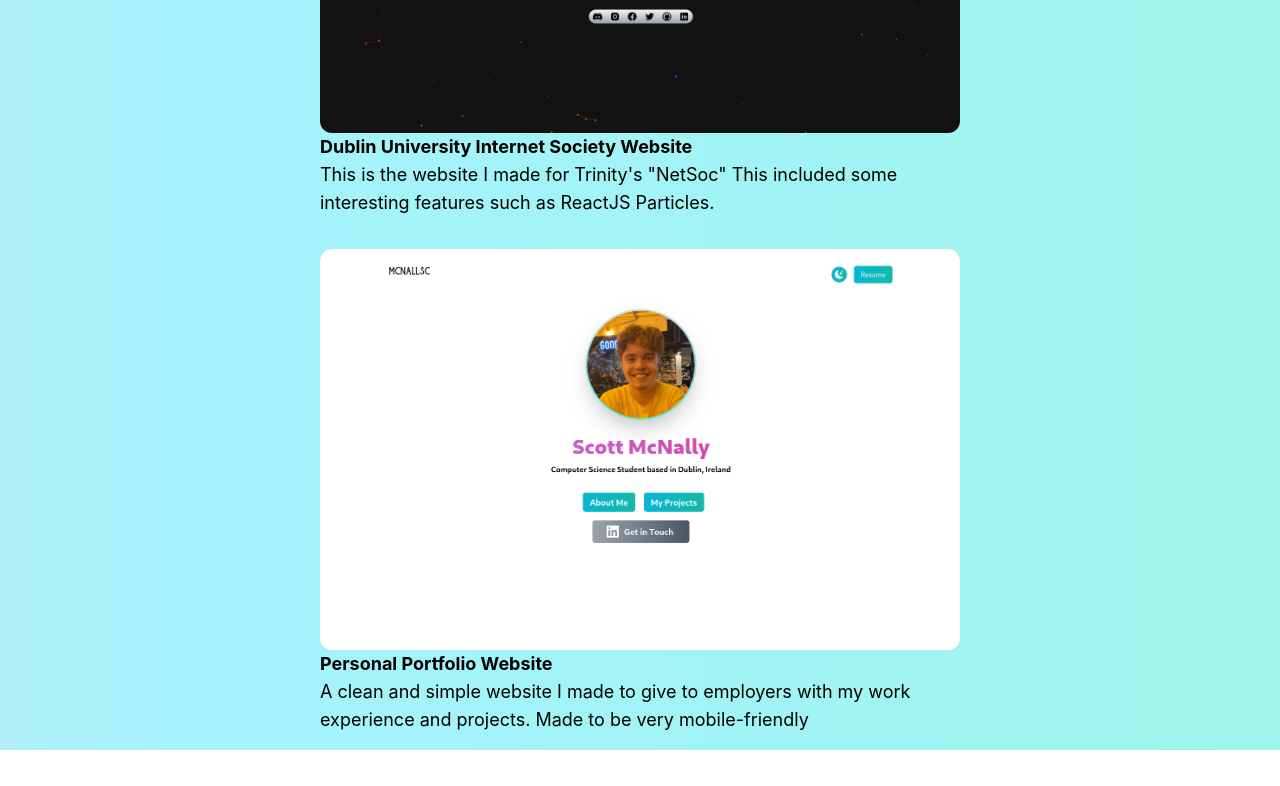
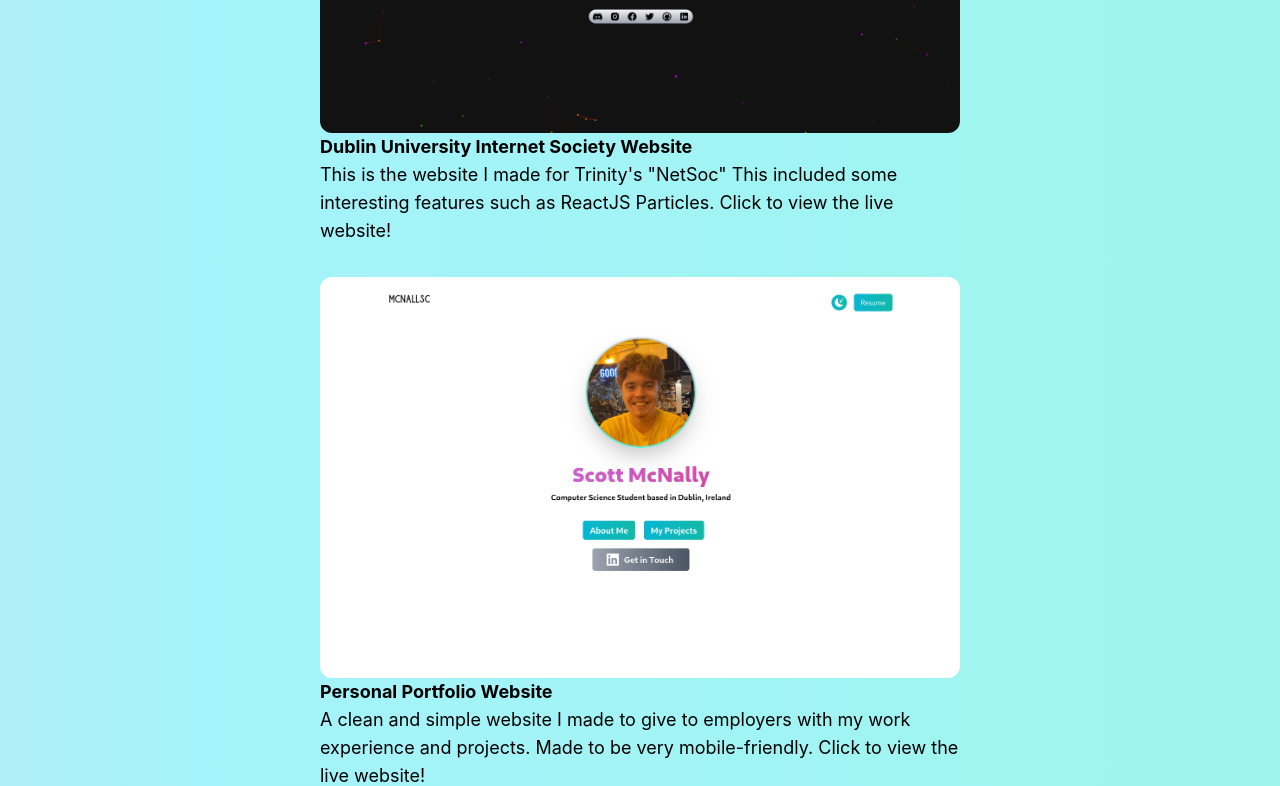
Before and after one commit to scottmcn204/scottmcnallyweb, a React (Create React App) app: page / in a window 1280 px wide. Shown: the part 1520-2306 px from the top of the page. Built offline with nearby package versions, Linux system fonts and the light colour scheme.

Commit message:
added animation to landing

```diff
--- a/src/App.js
+++ b/src/App.js
@@ -128,17 +128,17 @@ function App() {
 
             ">
             <div className='md:mt-96 mt-72'>
-              <div className='text-center   p-8 text-white font-extrabold text-4xl md:text-5xl  z-80'>
+              <div className='text-center   p-8 text-white font-extrabold text-4xl md:text-5xl animate-appearfade  z-80'>
                   Thoughtful Web Design For Your Business
               </div>
-              <p className=' lg:border-r-4 lg:border-r-white lg:pr-5 xl:text-lg text-center text-white m-3 lg:animate-typing lg:whitespace-nowrap lg:overflow-hidden'>
+              <p className=' lg:border-r-4 lg:border-r-white lg:pr-5 xl:text-lg text-center text-white m-3 lg:animate-typing lg:whitespace-nowrap lg:overflow-hidden animate-appearfade'>
                 Enhance your businesses branding with a sleek and modern website. Work together with me to perfect the ideal showcase of your business.
               </p>
             </div>
          </div>
          <div className='md:h-56 h-36  z-4'></div>
          <div className=' md:flex justify-center z-4'>
-          <div className='relative mx-4 my-3 z-4'>
+          <div className='relative mx-4 my-3 z-4 animate-appearfadeslow'>
          <div class=" absolute -inset-1 bg-gradient-to-r from-purple-600 to-blue-600 animate-gradient-xy rounded-lg blur opacity-25 z-4"></div>
         <div class="relative px-4 py-5 bg-white ring-1 ring-gray-900/5 rounded-lg leading-none flex items-top justify-start space-x-6 z-4">
 
@@ -148,7 +148,7 @@ function App() {
           </div>
         </div>
         </div>
-        <div className='relative mx-4 my-3'>
+        <div className='relative mx-4 my-3 animate-appearfadeslow'>
          <div class="absolute -inset-1 bg-gradient-to-r from-purple-600 to-blue-600 animate-gradient-xy rounded-lg blur opacity-25"></div>
         <div class="relative px-4 py-5 bg-white ring-1 ring-gray-900/5 rounded-lg leading-none flex items-top justify-start space-x-6">
 
@@ -180,9 +180,9 @@ function App() {
             </div>
           </div>
           <div className='flex justify-center mb-5 z-40 mx-3'>
-            <div className='md:text-4xl bg-gray-500 text-3xl flex justify-center text-white a px-4 py-2 rounded-md md:w-56  z-40'>
-              <h3 className='md:text-xl text-base py-1 px-2 font-bold'><a href='https://www.linkedin.com/in/scottamcnally'>mcnallsc@tcd.ie</a></h3>
-            </div>
+            <button onClick={() => window.location = 'mailto:mcnallsc@tcd.ie'} className='md:text-4xl bg-gray-500 text-3xl flex justify-center text-white a px-4 py-2 rounded-md md:w-56  z-40'>
+              <h3 className='md:text-xl text-base py-1 px-2 font-bold'>mcnallsc@tcd.ie</h3>
+            </button>
           </div>
           </div>
           </div>
@@ -204,17 +204,20 @@ function App() {
           </div>
         <div className=' grid  place-items-center'>
           <div className='  lg:flex-row lg:flex-wrap mx-10 mb-4 md:w-1/2 md:text-lg'>
+          <a href="https://netsoc.netlify.app/">
           <img src={netsoc} className='rounded-xl object-cover   z-0'  width={'100%'} height={'100%'} alt="netsoc"/>
+          </a>
           <p>
             <b>Dublin University Internet Society Website</b><br/>
-            This is the website I made for Trinity's "NetSoc" This included some interesting features such as ReactJS Particles.
-          </p>
+            This is the website I made for Trinity's "NetSoc" This included some interesting features such as ReactJS Particles. Click to view the live website!          </p>
           </div>
           <div className='flex flex-col  py-4 lg:flex-row lg:flex-wrap mx-10 md:w-1/2 md:text-lg'>
+            <a href="https://mcnallsc.com/">
           <img src={portfolio} className='rounded-xl object-cover   z-100'  width={'100%'} height={'100%'} alt="netsoc"/>
+          </a>
           <p>
             <b>Personal Portfolio Website</b><br/>
-            A clean and simple website I made to give to employers with my work experience and projects. Made to be very mobile-friendly
+            A clean and simple website I made to give to employers with my work experience and projects. Made to be very mobile-friendly. Click to view the live website!
           </p>
           </div>
           {/* <Carousel className="rounded-xl">
--- a/tailwind.config.js
+++ b/tailwind.config.js
@@ -13,7 +13,12 @@ module.exports = {
         'gradient-y':'gradient-y 15s ease infinite',
         'gradient-xy':'gradient-xy 10s ease infinite',
         'typewriter': "typewriter 2s steps(11) forwards",
-        'typing': "typing 4s steps(60) , blink .7s infinite"
+        'typing': "typing 4s steps(60) , blink .7s infinite",
+        'float-slow': 'bounce 2s ease-out infinite',
+        appearfade : 'appear 0.5s ease-in',
+        fadeInSlow : 'fadeInSlow 0.7s ease-in',
+        fadeOutSlow: 'fadeOutSlow 0.5s ease-in',
+        appearfadeslow : 'appearSlow 1s ease-in',
     },
     'keyframes': {
         'gradient-y': {
@@ -67,7 +72,34 @@ module.exports = {
           "100%": {
             'borderColor': "white"
           }
-        }
+        },
+        appear: {
+          '0%' : { transform: 'translate3d(0, 200px, 0)',
+                    opacity: '0' },
+          '100%' : { transform : 'translate3d(0, 0, 0)',
+                    opacity: '90%' }
+        },
+        appearSlow: {
+          '0%' : { transform: 'translate3d(0, 200px, 0)',
+                   opacity: '0' },
+          '75%' : { transform: 'translate3d(0, 200px, 0)',
+                   opacity: '0' },
+
+          '100%' : { transform : 'translate3d(0, 0, 0)',
+                      opacity: '1' },
+        },
+        fadeInSlow: {
+          '0%' : { opacity: '0' },
+          '75%' : {opacity: '0.5' },
+
+          '100%' : { opacity: '1' },
+        },
+        fadeOutSlow: {
+          '0%' : { opacity: '1' },
+          '75%' : {opacity: '0.5' },
+
+          '100%' : { opacity: '0' },
+        },
       }
     },
   },
```
